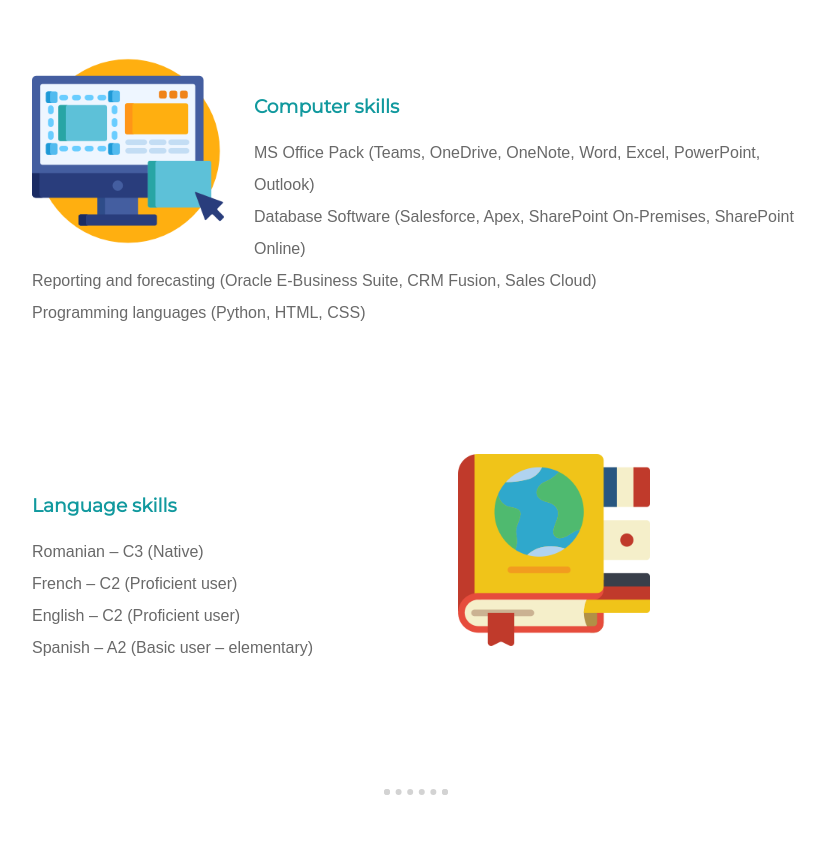
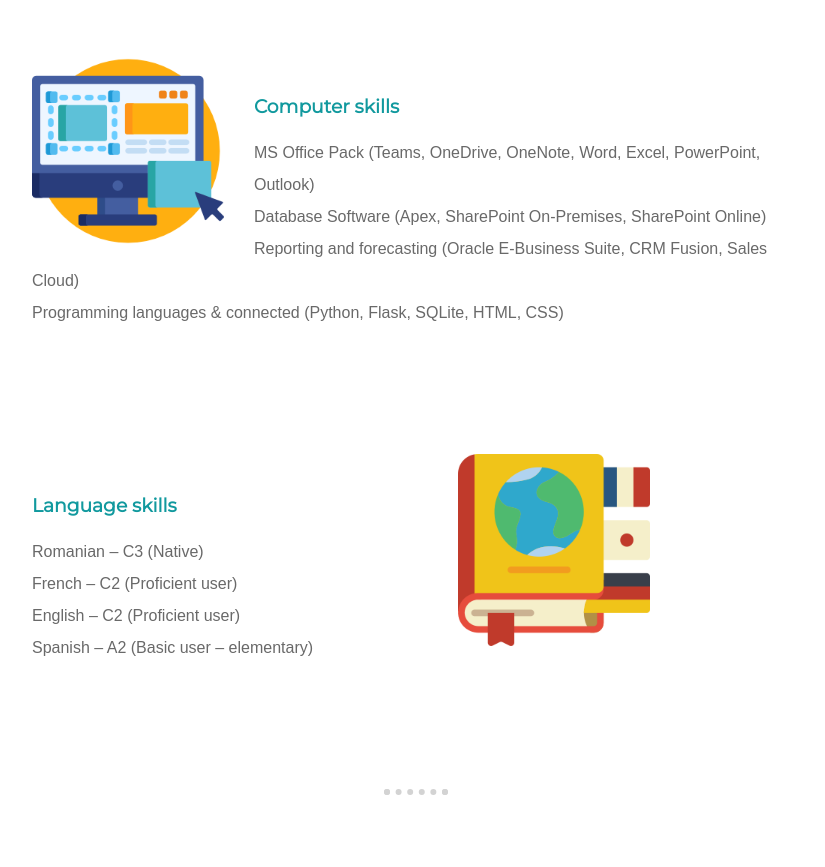
Before and after one commit to dbanisor/CV, a plain HTML site: page index.html in a window 1280 px wide. Shown: the part 5300-6167 px from the top of the page, without its empty margins (224-1049 px from the left). Drawn offline with Linux system fonts and the light colour scheme; a web font is replaced by a local one.

Commit message:
Update index.html

```diff
--- a/index.html
+++ b/index.html
@@ -109,9 +109,9 @@
       <img class="computer-image" src="images/skill1.png" alt="computer-skills">
       <h3>Computer skills</h3>
         <p>MS Office Pack (Teams, OneDrive, OneNote, Word, Excel, PowerPoint, Outlook)<br>
-        Database Software (Salesforce, Apex, SharePoint On-Premises, SharePoint Online)<br>
+        Database Software (Apex, SharePoint On-Premises, SharePoint Online)<br>
         Reporting and forecasting (Oracle E-Business Suite, CRM Fusion, Sales Cloud)<br>
-        Programming languages (Python, HTML, CSS)</p>
+        Programming languages & connected (Python, Flask, SQLite, HTML, CSS)</p>
     </div>
 
     <div class="skill-row">
```
